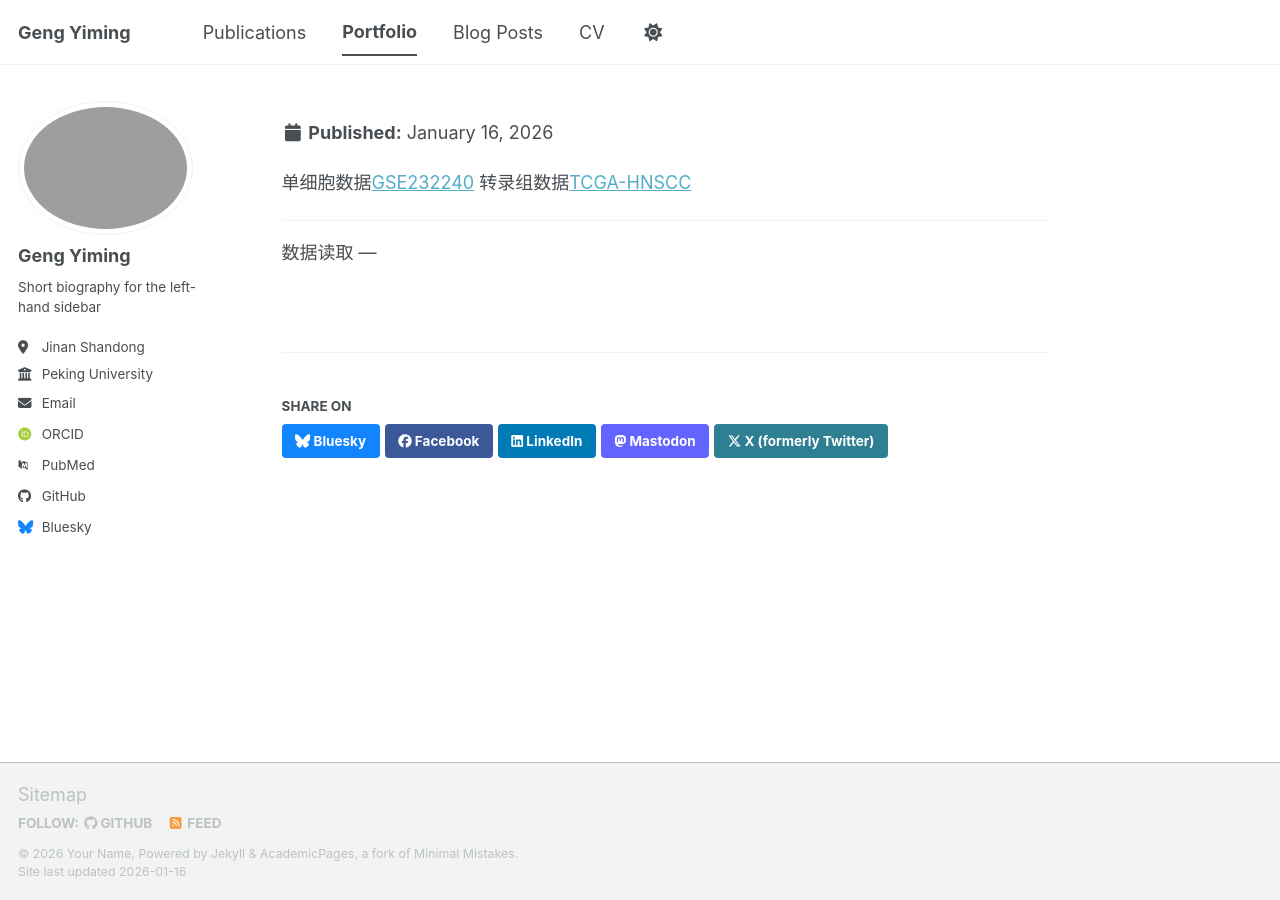
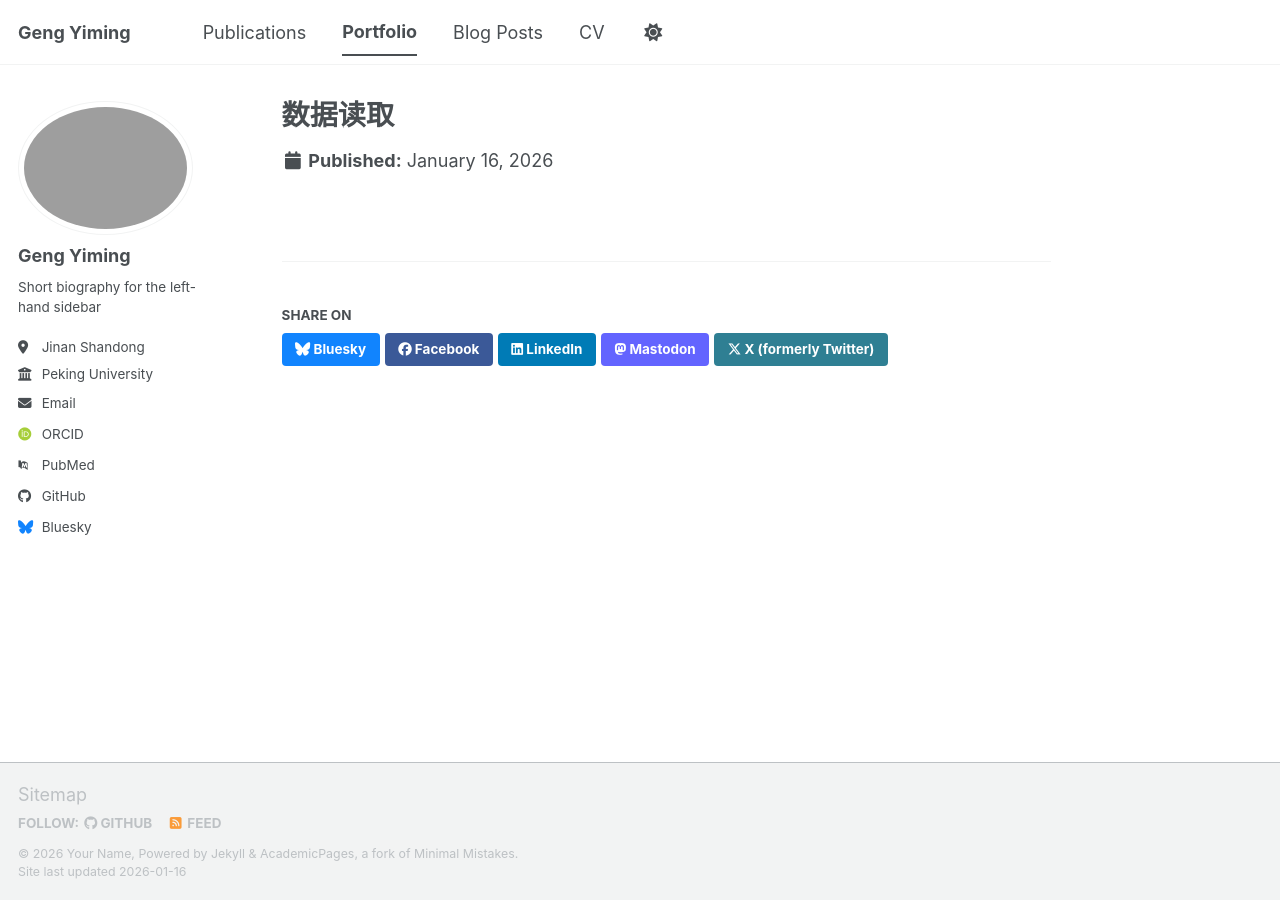
Before and after one commit to GENGYIM/GENGYIM.github.io, a Jekyll site: the page built from _portfolio/portfolio-1.md, in a window 1280 px wide. Built offline with Jekyll 4.4.1, drawn with Linux system fonts in a browser that asks for light colours; some web fonts are replaced; a script bundle is joined from its source files by our own code; library files that are not in the unit come from our copies.

Commit message:
Update portfolio-1.md

```diff
--- a/_portfolio/portfolio-1.md
+++ b/_portfolio/portfolio-1.md
@@ -1,9 +1,5 @@
 ---
-数据读取
+title: "数据读取"
+excerpt: "Short description of portfolio item number 1<br/><img src='/images/500x300.png'>"
+collection: portfolio
 ---
-单细胞数据[GSE232240](https://www.ncbi.nlm.nih.gov/geo/query/acc.cgi?acc=GSE232240)
-转录组数据[TCGA-HNSCC](https://portal.gdc.cancer.gov/)
-
----
-数据读取
----
```
